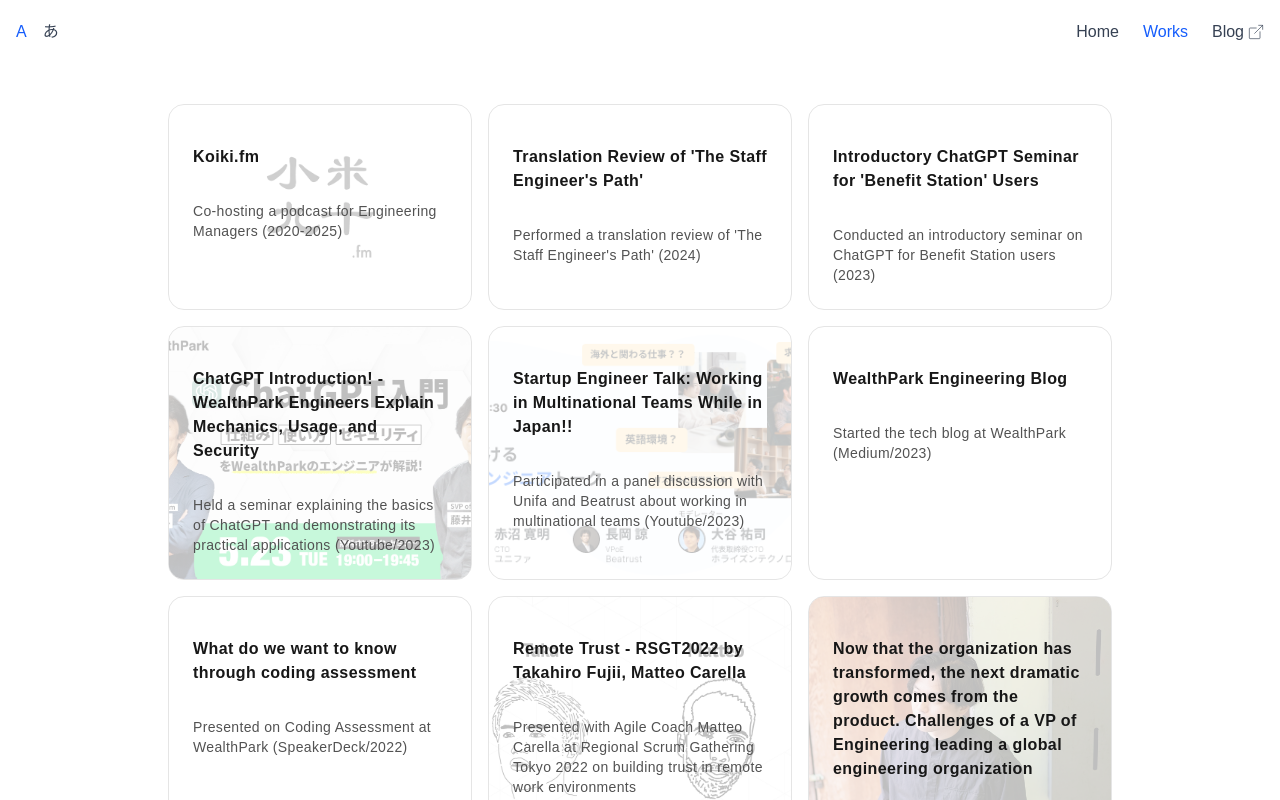
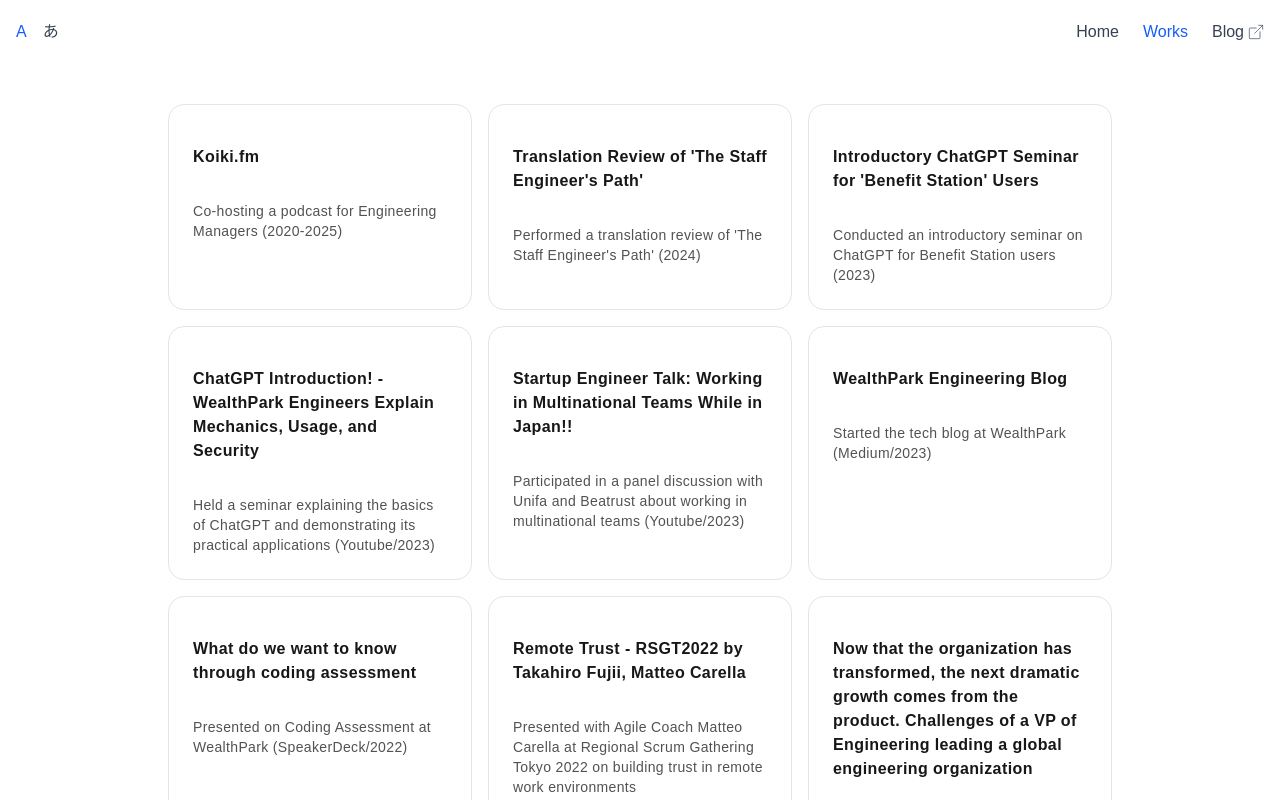
Before and after one commit to taka66/portfolio-2025, a Next.js app: page /en/works in a window 1280 px wide. Shown: the top 800 px of the page. Built offline with nearby package versions, Linux system fonts and the light colour scheme; no server answers.

Commit message:
chore: add animation for image loading

```diff
--- a/src/blocks/Card/CardHoverEffect/CardHoverEffect.tsx
+++ b/src/blocks/Card/CardHoverEffect/CardHoverEffect.tsx
@@ -62,11 +62,23 @@
 };
 
 export const Card = ({ className, children, image }: { className?: string; children: React.ReactNode; image?: string }) => {
+  const [isLoading, setLoading] = useState(true);
+
   return (
     <div className={cn("rounded-2xl h-full w-full overflow-hidden bg-white dark:bg-black border border-neutral-200 dark:border-white/[0.2] group-hover:border-neutral-300 dark:group-hover:border-slate-700 relative z-20", className)}>
       {image && (
         <div className="absolute inset-0 w-full h-full z-10">
-          <Image src={image} alt="Project image" fill className="object-cover opacity-[0.25] dark:opacity-20" sizes="(max-width: 768px) 100vw, (max-width: 1200px) 50vw, 33vw" />
+          <div className={cn("relative w-full h-full transition-all duration-500 ease-in-out", isLoading ? "scale-110 blur-xl" : "scale-100 blur-0")}>
+            <Image
+              src={image}
+              alt="Project image"
+              fill
+              className={cn("object-cover transition-opacity duration-500 ease-in-out", isLoading ? "opacity-0" : "opacity-[0.15] dark:opacity-20")}
+              sizes="(max-width: 768px) 100vw, (max-width: 1200px) 50vw, 33vw"
+              onLoadingComplete={() => setLoading(false)}
+              priority
+            />
+          </div>
         </div>
       )}
       <div className="relative z-50">
```
